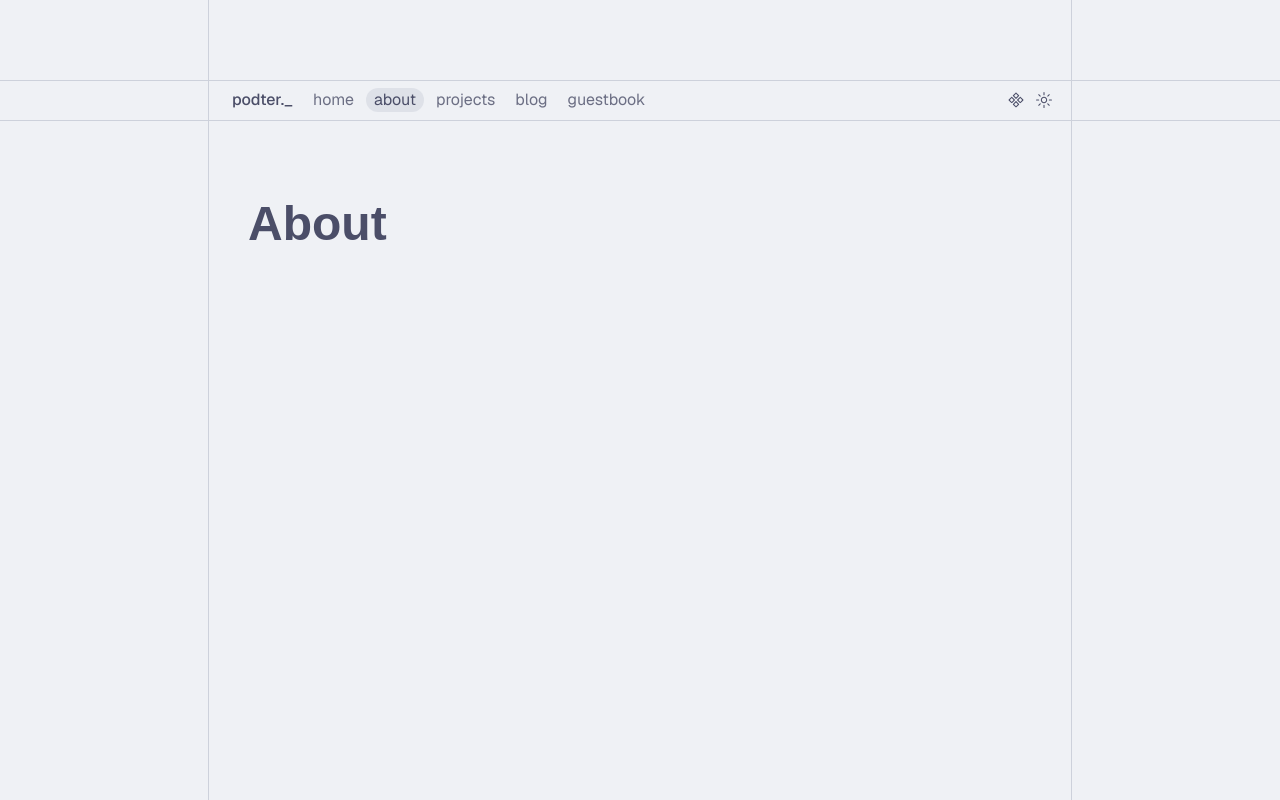
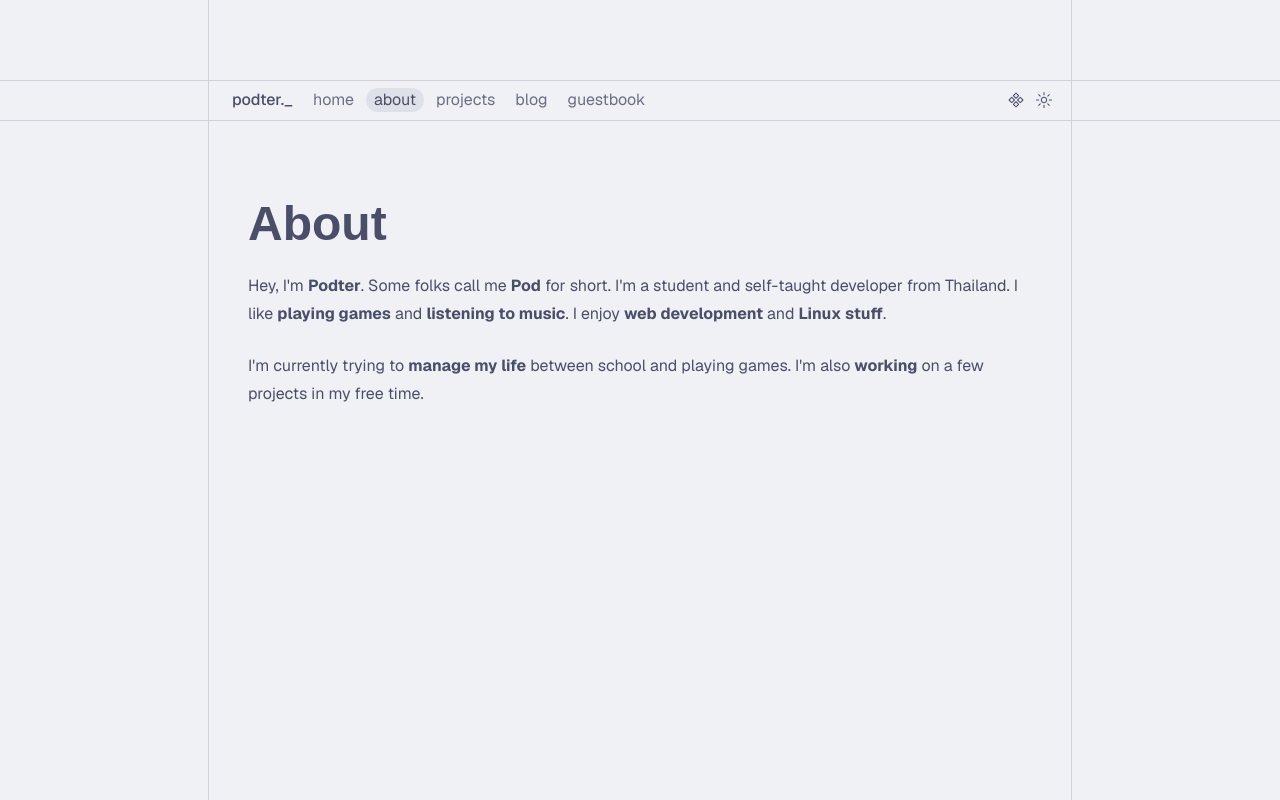
Before and after one commit to Podter/podter-website-old, a Next.js app: page /about in a window 1280 px wide. Built offline with nearby package versions, Linux system fonts and the light colour scheme; a web font is replaced by a local one.

Commit message:
Update about.mdx

```diff
--- a/app/about/about.mdx
+++ b/app/about/about.mdx
@@ -1 +1,8 @@
 # About
+
+Hey, I'm **Podter**. Some folks call me **Pod** for short. I'm a student and self-taught
+developer from Thailand. I like **playing games** and **listening to music**. I enjoy
+**web development** and **Linux stuff**.
+
+I'm currently trying to **manage my life** between school and playing games.
+I'm also **working** on a few projects in my free time.
```
